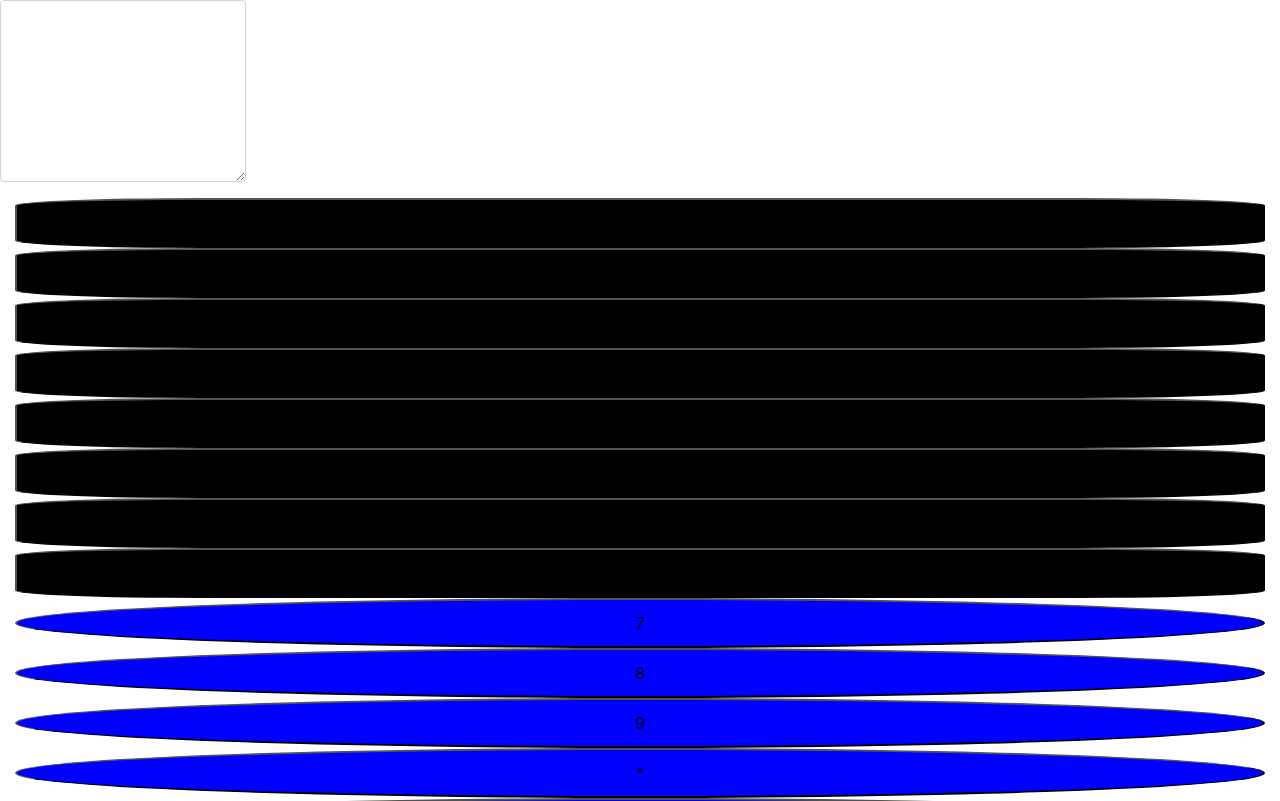
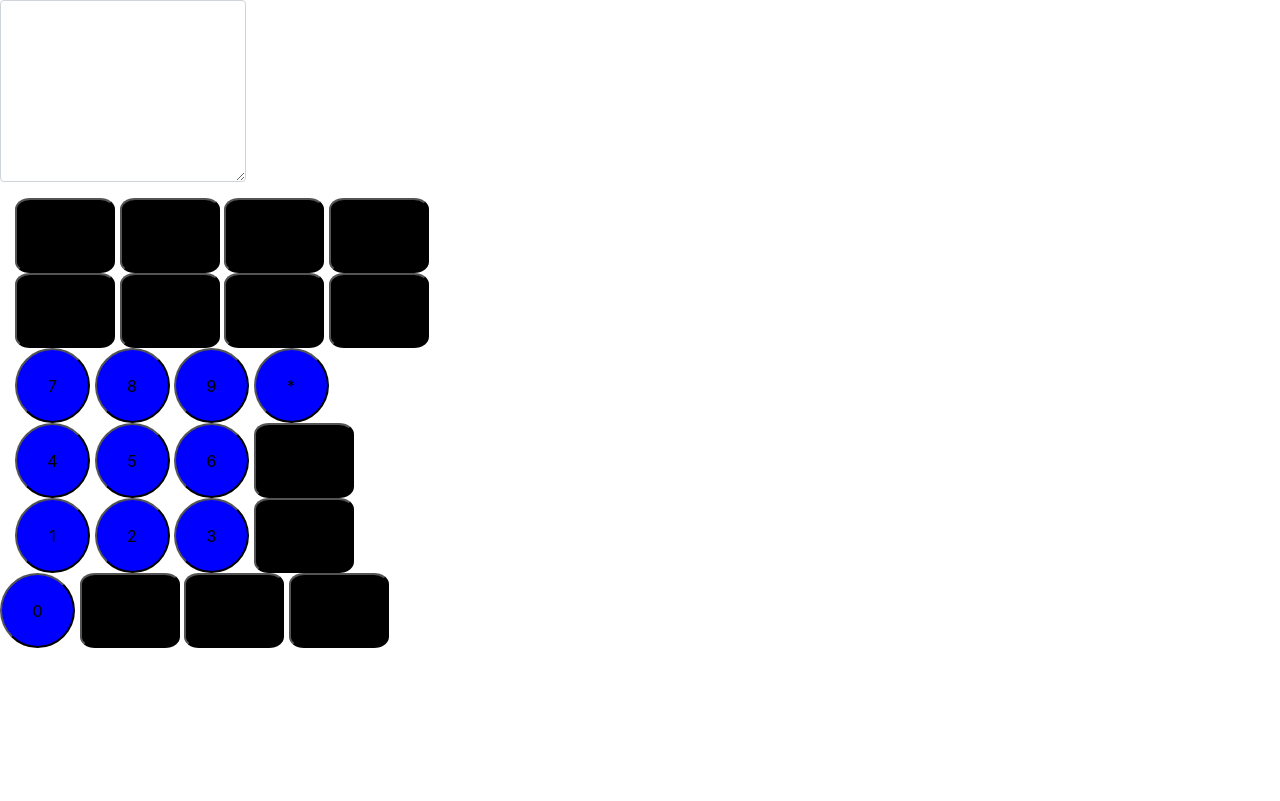
Before and after one commit to KarlKain/KarlKain.github.io, a plain HTML site: page index.html in a window 1280 px wide. Shown: the top 801 px of the page. Drawn offline with nearby package versions, Linux system fonts and the light colour scheme.

Commit message:
Update main.css

```diff
--- a/main.css
+++ b/main.css
@@ -3,13 +3,13 @@
 .round {
     border-radius: 50%;
     background-color: blue;
-    width: 100%;
-    height: 50px;
+    width: 75px;
+    height: 75px;
 }
 
 .squate {
      border-radius: 15%;
      background-color: black;
-     width: 100%;
-     height: 50px;
+     width: 100px;
+     height: 75px;
 }
```
